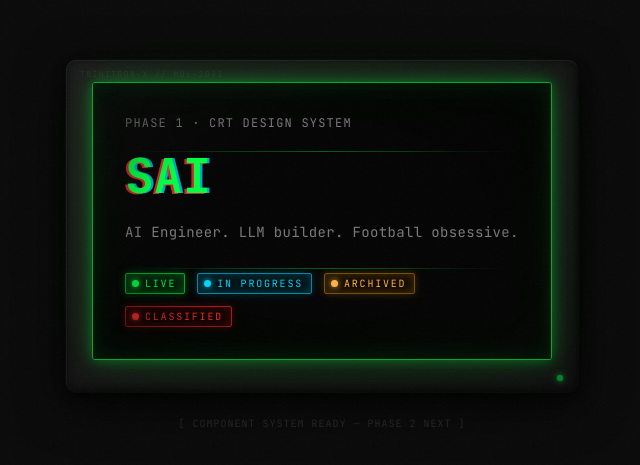
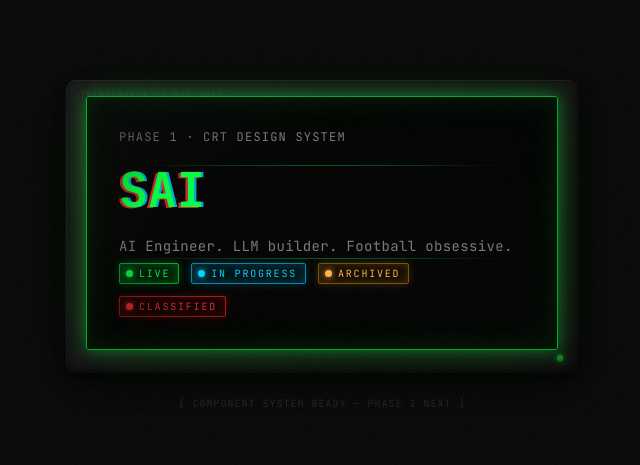
Before and after one commit to thecr7guy2/thecr7guy2.github.io, a Next.js app: page / in a window 1280 px wide. Shown: the part 155-620 px from the top of the page, without its empty margins (318-958 px from the left). Built offline with nearby package versions, Linux system fonts and the light colour scheme.

Commit message:
chore(crt): make CRTScreen bezel and layout flex-aware for monitor sizing

```diff
--- a/src/components/crt/CRTScreen.tsx
+++ b/src/components/crt/CRTScreen.tsx
@@ -104,7 +104,7 @@ export function CRTScreen({
 
   const bezelStyle: React.CSSProperties = noBezel ? {} : {
     position:     "relative",
-    padding:      "22px 26px 32px",
+    padding:      "clamp(10px, 1.8vw, 16px) clamp(12px, 2.2vw, 20px) clamp(14px, 2.6vw, 22px)",
     background:   "linear-gradient(150deg, #1c1c1c 0%, #141414 50%, #0f0f0f 100%)",
     borderRadius: "10px",
     boxShadow: [
@@ -120,6 +120,10 @@ export function CRTScreen({
 
   const screenContainerStyle: React.CSSProperties = {
     position:     "relative",
+    display:      "flex",
+    flexDirection:"column",
+    flex:         1,
+    minHeight:    "220px",
     background:   "#040404",
     borderRadius: noBezel ? "4px" : "3px",
     overflow:     "hidden",
@@ -139,7 +143,13 @@ export function CRTScreen({
   return (
     <div
       className={className}
-      style={{ ...SIZE[size], ...(noBezel ? {} : bezelStyle) }}
+      style={{
+        ...SIZE[size],
+        ...(noBezel ? {} : bezelStyle),
+        display: "flex",
+        flexDirection: "column",
+        position: "relative",
+      }}
     >
       {/* Bezel label — top left, dim embossed */}
       {label && !noBezel && (
@@ -189,7 +199,7 @@ export function CRTScreen({
         }} />
 
         {/* Content */}
-        <div style={{ position: "relative", zIndex: 5 }}>
+        <div style={{ position: "relative", zIndex: 5, flex: 1, minHeight: 0 }}>
           {children}
         </div>
       </div>
```
